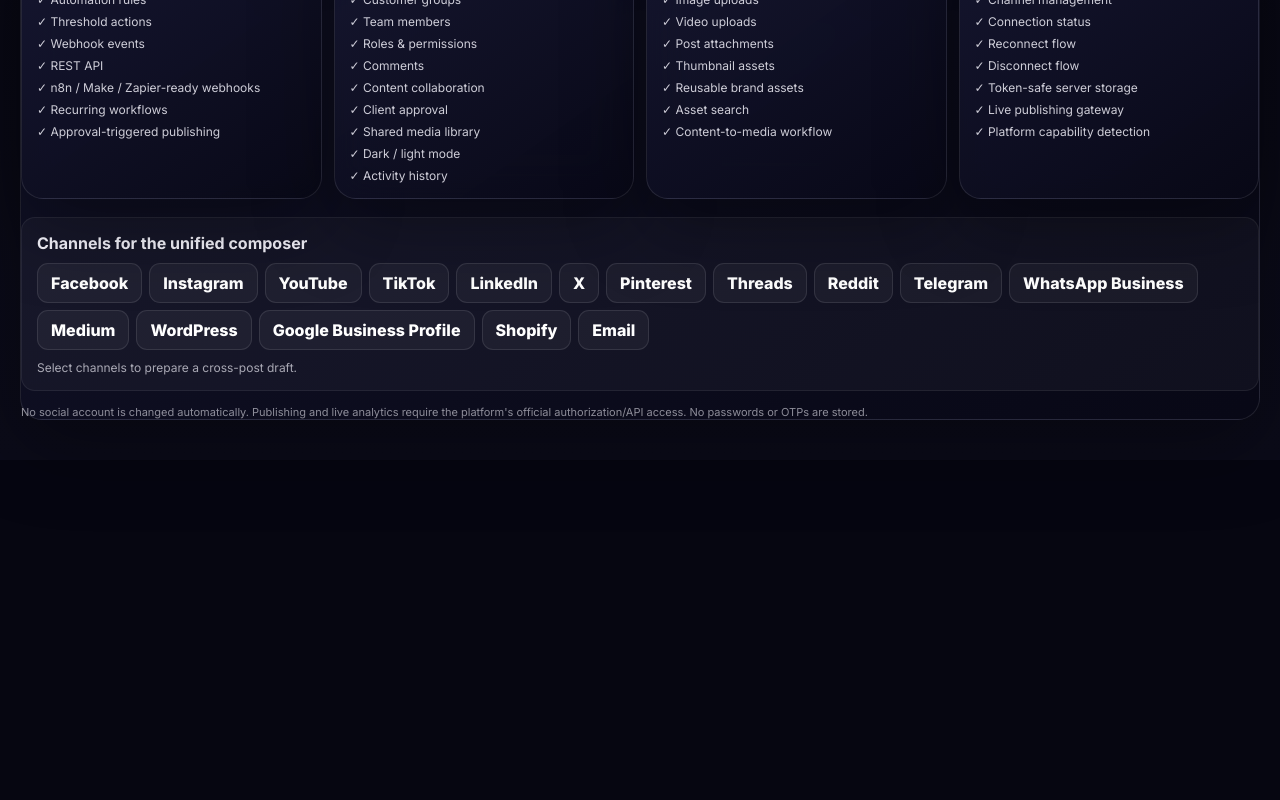
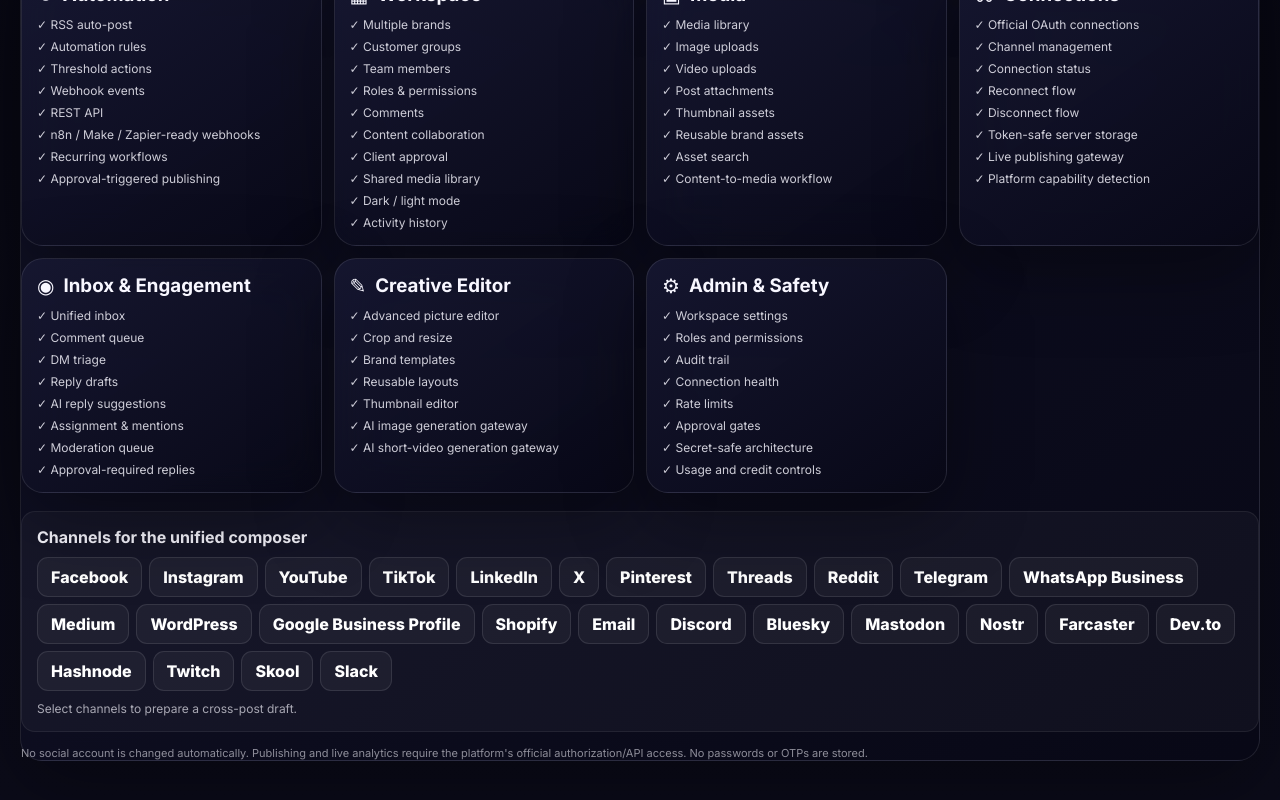
Before and after one commit to sanjuvai14/creatorflow-ai, a Next.js app: page /social in a window 1280 px wide. Shown: the part 914-1714 px from the top of the page. Before the commit the page ends 1374 px from the top, so only its background shows below. Built offline with nearby package versions, Linux system fonts and the light colour scheme.

Commit message:
feat: expand social hub inbox editor and admin capabilities

```diff
--- a/components/SocialHub.tsx
+++ b/components/SocialHub.tsx
@@ -11,9 +11,12 @@ const featureGroups = [
   { id:"workspace", name:"Workspace", icon:"▦", features:["Multiple brands","Customer groups","Team members","Roles & permissions","Comments","Content collaboration","Client approval","Shared media library","Dark / light mode","Activity history"] },
   { id:"media", name:"Media", icon:"▣", features:["Media library","Image uploads","Video uploads","Post attachments","Thumbnail assets","Reusable brand assets","Asset search","Content-to-media workflow"] },
   { id:"integrations", name:"Connections", icon:"⌘", features:["Official OAuth connections","Channel management","Connection status","Reconnect flow","Disconnect flow","Token-safe server storage","Live publishing gateway","Platform capability detection"] },
+  { id:"inbox", name:"Inbox & Engagement", icon:"◉", features:["Unified inbox","Comment queue","DM triage","Reply drafts","AI reply suggestions","Assignment & mentions","Moderation queue","Approval-required replies"] },
+  { id:"editor", name:"Creative Editor", icon:"✎", features:["Advanced picture editor","Crop and resize","Brand templates","Reusable layouts","Thumbnail editor","AI image generation gateway","AI short-video generation gateway"] },
+  { id:"admin", name:"Admin & Safety", icon:"⚙", features:["Workspace settings","Roles and permissions","Audit trail","Connection health","Rate limits","Approval gates","Secret-safe architecture","Usage and credit controls"] },
 ];
 
-const channels = ["Facebook","Instagram","YouTube","TikTok","LinkedIn","X","Pinterest","Threads","Reddit","Telegram","WhatsApp Business","Medium","WordPress","Google Business Profile","Shopify","Email"];
+const channels = ["Facebook","Instagram","YouTube","TikTok","LinkedIn","X","Pinterest","Threads","Reddit","Telegram","WhatsApp Business","Medium","WordPress","Google Business Profile","Shopify","Email","Discord","Bluesky","Mastodon","Nostr","Farcaster","Dev.to","Hashnode","Twitch","Skool","Slack"];
 
 export default function SocialHub(){
   const [query,setQuery]=useState("");
```
